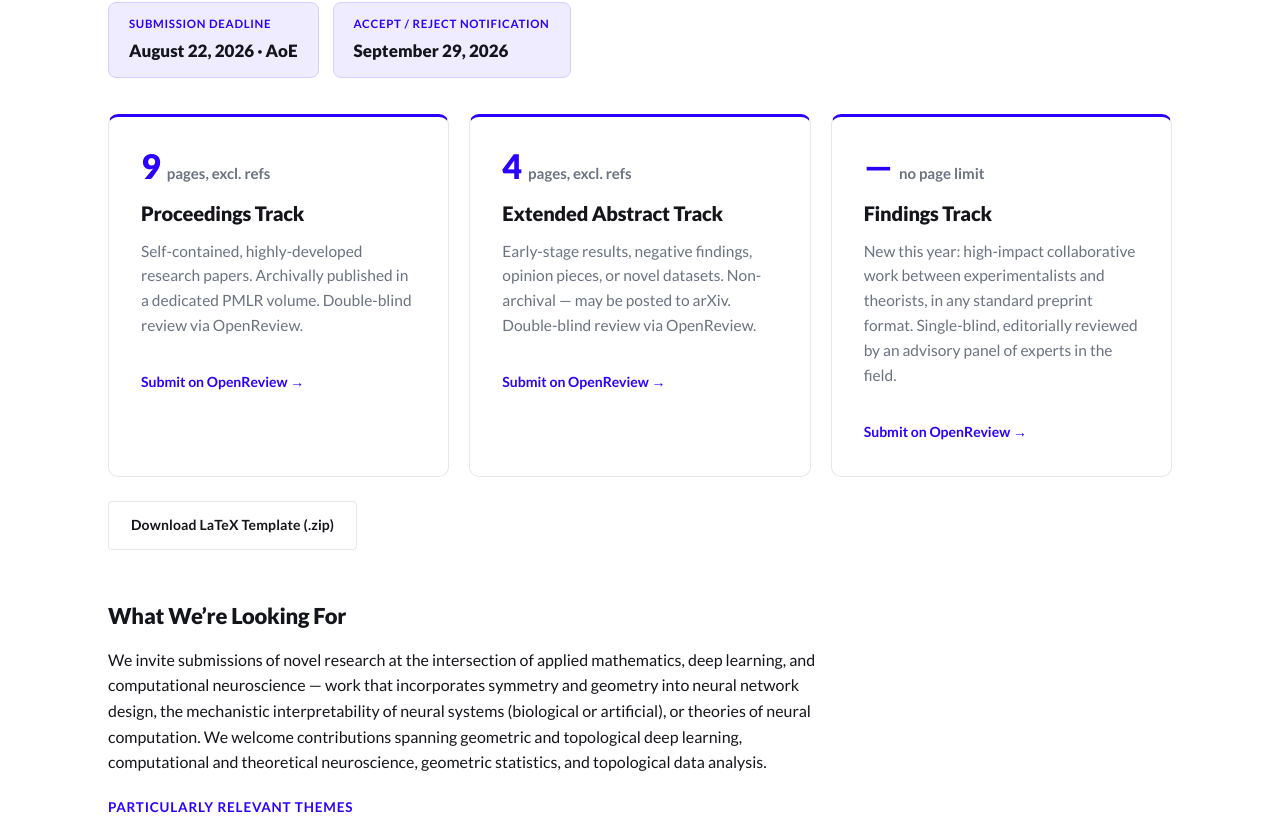
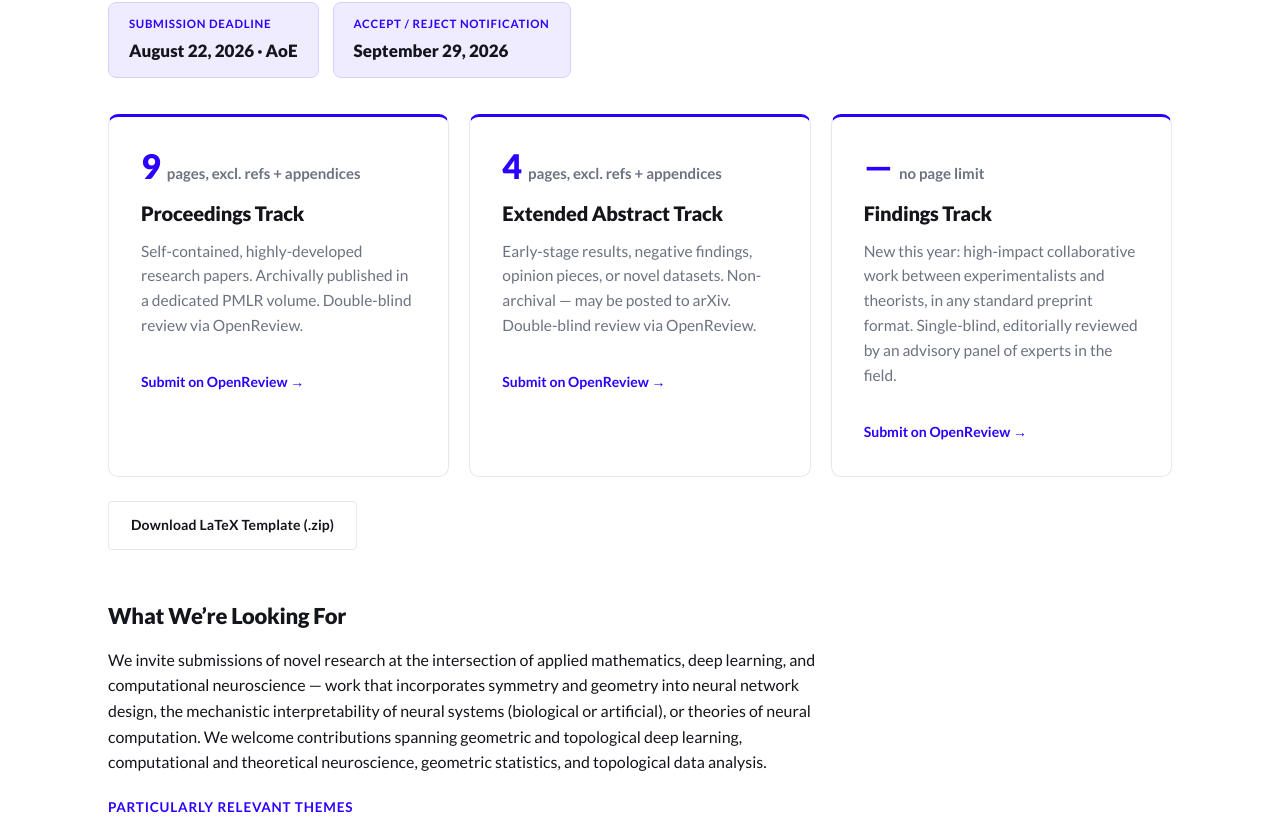
Before and after one commit to neurreps/neurreps.github.io, a plain HTML site: page index.html in a window 1280 px wide. Shown: the part 6322-7155 px from the top of the page. Drawn offline with Linux system fonts and the light colour scheme.

Commit message:
clarifyign language

```diff
--- a/index.html
+++ b/index.html
@@ -448,13 +448,13 @@
 
       <div class="track-grid">
         <div class="track">
-          <div class="pages">9<span>pages, excl. refs</span></div>
+          <div class="pages">9<span>pages, excl. refs + appendices</span></div>
           <h3>Proceedings Track</h3>
           <p>Self-contained, highly-developed research papers. Archivally published in a dedicated PMLR volume. Double-blind review via OpenReview.</p>
           <a class="or-link" href="https://openreview.net/group?id=NeurIPS.cc/2026/Workshop/NeurReps_Proceedings" target="_blank" rel="noopener noreferrer">Submit on OpenReview →</a>
         </div>
         <div class="track">
-          <div class="pages">4<span>pages, excl. refs</span></div>
+          <div class="pages">4<span>pages, excl. refs + appendices</span></div>
           <h3>Extended Abstract Track</h3>
           <p>Early-stage results, negative findings, opinion pieces, or novel datasets. Non-archival — may be posted to arXiv. Double-blind review via OpenReview.</p>
           <a class="or-link" href="https://openreview.net/group?id=NeurIPS.cc/2026/Workshop/NeurReps_Extended_Abstracts" target="_blank" rel="noopener noreferrer">Submit on OpenReview →</a>
@@ -498,7 +498,7 @@
 
       <div class="cfp-scope">
         <h3>Dual Submission Policy</h3>
-        <p>Papers in the Proceedings Track will be archivally published. Thus, submissions containing content that has been published or submitted elsewhere must include at least 30% new, unpublished/unsubmitted material. Likewise, to publish a NeurReps paper in another venue down the line, authors must add at least 30% new material. There are no restrictions on Extended Abstract submissions.</p>
+        <p>Papers in the Proceedings Track will be archivally published. Thus, submissions containing content that has been published or is under review elsewhere must include at least 30% new, unpublished/unsubmitted material. Likewise, to publish a NeurReps paper in another venue down the line, authors must add at least 30% new material. There are no restrictions on Extended Abstract submissions.</p>
       </div>
 
       <p class="cfp-note"><strong>All submitting authors need an OpenReview profile</strong> for the Proceedings and Extended Abstract tracks — creating one can take a few days, so please don't wait until the deadline. For the Findings track, only the submitting author needs a profile; co-authors can be added by email.</p>
```
